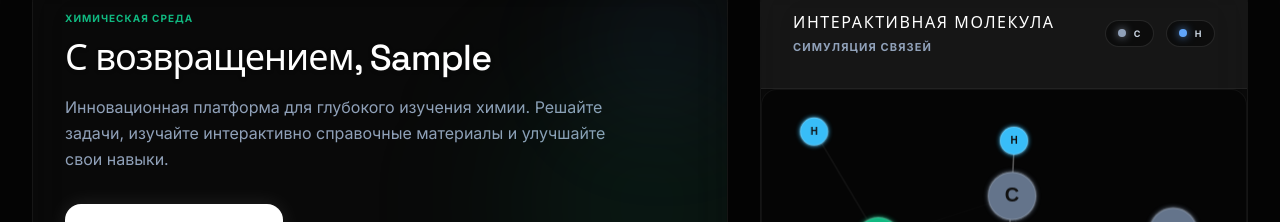
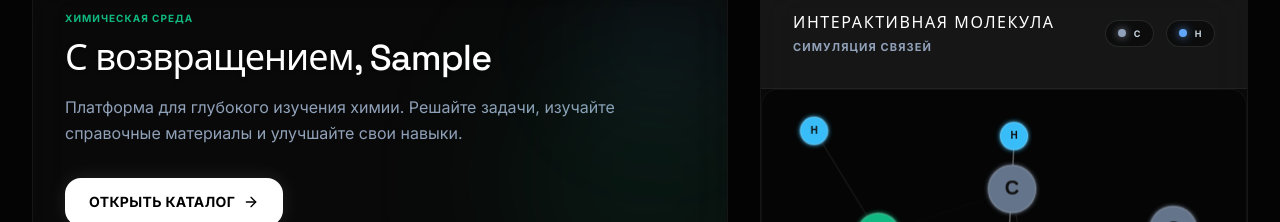
Before and after one commit to PromtSupport/chem, a React (Vite) app: page / in a window 1280 px wide. Both pictures are taken after typing "Sample", "Sample", "Sample" into the empty fields and a click on the button "ВОЙТИ В ЛАБОРАТОРИЮ". Shown: the part 148-370 px from the top of the page. Built offline with nearby package versions, Linux system fonts and the light colour scheme; no server answers; the database is empty.

Commit message:
Revise Dashboard description text
Updated the description text for the Dashboard component to remove the word 'Инновационная'.

```diff
--- a/src/components/Dashboard.tsx
+++ b/src/components/Dashboard.tsx
@@ -40,7 +40,7 @@ export default function Dashboard({ user, onNavigate }: { user: User, onNavigate
             {user.role === 'teacher' ? 'Кабинет Учителя' : `С возвращением, ${user.name}`}
           </h2>
           <p className="text-slate-400 leading-relaxed mb-8 max-w-xl">
-            Инновационная платформа для глубокого изучения химии. Решайте задачи, изучайте интерактивно справочные материалы и улучшайте свои навыки.
+            Платформа для глубокого изучения химии. Решайте задачи, изучайте справочные материалы и улучшайте свои навыки.
           </p>
           <button
             onClick={() => onNavigate('catalog')}
```
